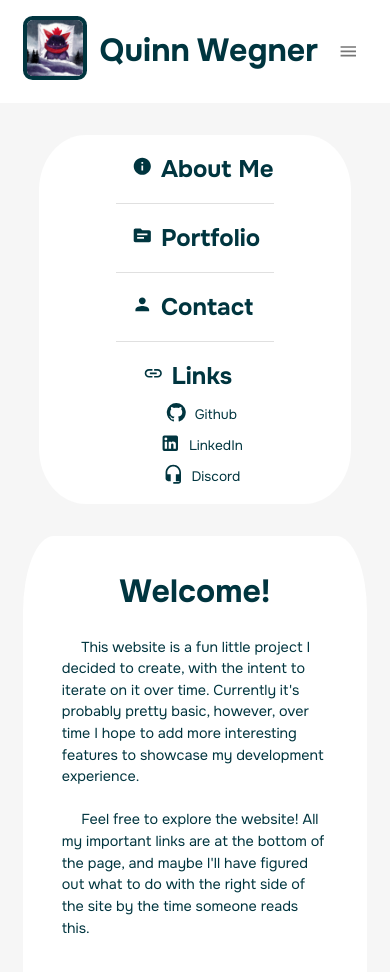
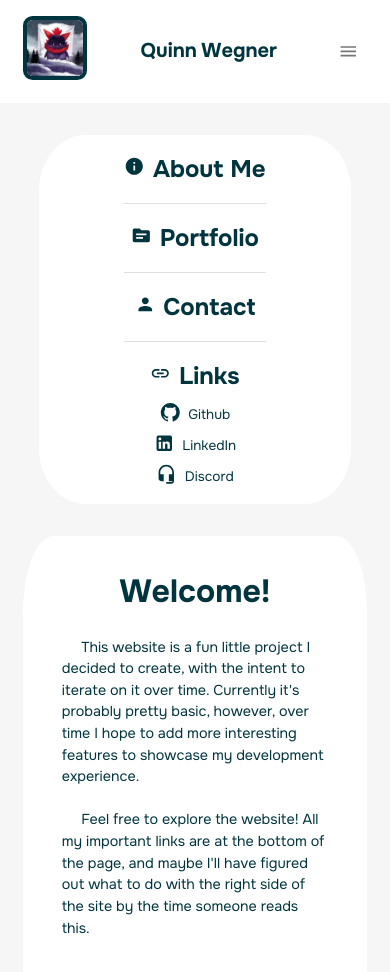
Before and after one commit to oQvinn/PersonalWebsite, a React (Create React App) app in the folder client/: page / in a window 390 px wide. Shown: the top 972 px of the page. Built offline with nearby package versions, Linux system fonts and the light colour scheme.

Commit message:
Minor CSS tweaks

```diff
--- a/client/src/scenes/header/header.jsx
+++ b/client/src/scenes/header/header.jsx
@@ -49,7 +49,7 @@ const Header = () => {
       <FlexBetween gap="1.75rem">
         <Typography
           fontWeight="bold"
-          fontSize="clamp(1rem, 2rem, 2.25rem)"
+          fontSize={isNonMobileScreens ? "2rem" : "1.25rem"}
           color="primary"
           onClick={() => dispatch(setMain("greet"))}
           sx={{
--- a/client/src/scenes/navbar/navbar.jsx
+++ b/client/src/scenes/navbar/navbar.jsx
@@ -31,8 +31,9 @@ const Navbar = () => {
     fontSize:"1.5rem",
     justifyContent: "center",
     alignItems: "center",
+
     textAlign:"center",
-    marginLeft: "1rem"
+
 
   }
   const iconStyle = {
@@ -54,10 +55,12 @@ const Navbar = () => {
       width="100%"
       display="flex"
       justifyContent="center"
+      alignItems="center"
     >
       <Stack
         direction="column"
-
+        justifyContent="center"
+        alignItems="center"
         spacing={2}
       >
         <FlexBetween>
@@ -75,7 +78,7 @@ const Navbar = () => {
               <InfoIcon sx={subheadIconStyle}/>About Me
           </Typography>
         </FlexBetween>
-        <Divider/>
+        <Divider style={{width:'100%'}}/>
         <FlexBetween>
           <Typography
               style={subheadStyle}
@@ -91,7 +94,7 @@ const Navbar = () => {
               <SourceIcon sx={subheadIconStyle}/>Portfolio
           </Typography>
         </FlexBetween>
-        <Divider/>
+        <Divider style={{width:'100%'}}/>
         <FlexBetween>
           <Typography
               style={subheadStyle}
@@ -107,7 +110,7 @@ const Navbar = () => {
               <PersonIcon sx={subheadIconStyle}/>Contact
           </Typography>
         </FlexBetween>
-        <Divider/>
+        <Divider style={{width:'100%'}}/>
         <FlexBetween>
           <Typography
               style={subheadStyle}
@@ -117,7 +120,7 @@ const Navbar = () => {
               <Stack
                 direction="column"
                 justifyContent="center"
-                marginLeft="1.75rem"
+
                 marginTop="0.5rem"
                 spacing={1}
               >
```
